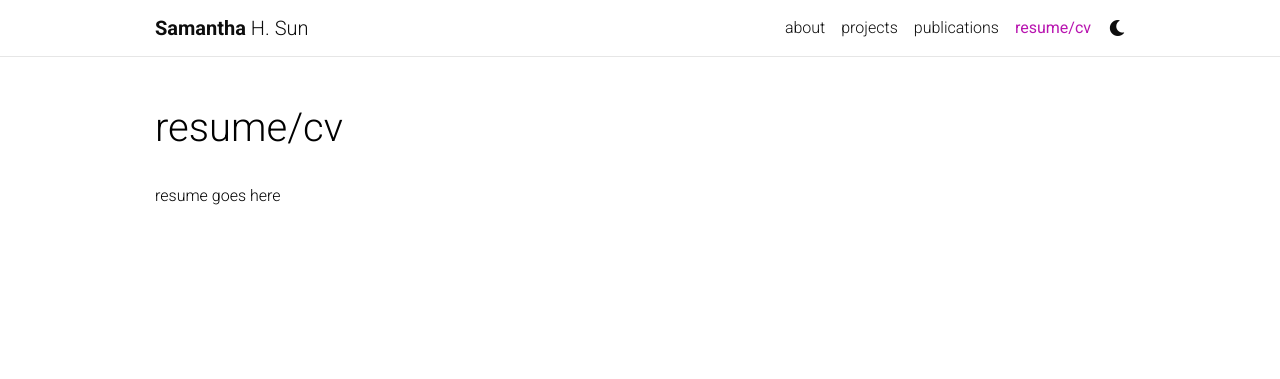
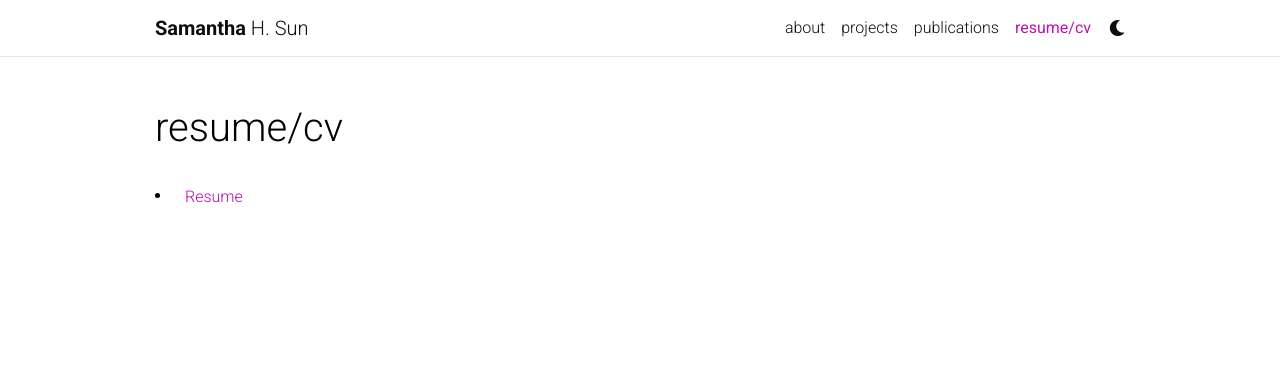
Before and after one commit to sunh20/samantha-sun, a Jekyll site: the page built from _pages/resume.md, in a window 1280 px wide. Shown: the top 379 px of the page. Built offline with Jekyll 4.4.1, drawn with Linux system fonts in a browser that asks for light colours; nearby versions of some CDN libraries; comment, search, counter and statistics services are not loaded; a style sheet for code colours, icons or effects is not loaded; part of the change alters nothing that is shown.

Commit message:
rename projects, add resume

```diff
--- a/_pages/resume.md
+++ b/_pages/resume.md
@@ -6,4 +6,11 @@ description:
 nav: true
 ---
 
-resume goes here
+<li class="inline-block">
+  <a
+    target="_blank"
+    class="align-middle link-primary mr-2 mr-lg-0 ml-lg-2"
+    href="/Sun_Resume_2021_11.pdf"
+    >Resume</a
+  >
+</li>
```
Also changed, not shown: _projects/moodcoh.md (renamed from _projects/4_project.md), _projects/paindecog.md (renamed from _projects/2_project.md), _projects/predstim.md (renamed from _projects/1_project.md), _projects/sleepwake.md (renamed from _projects/3_project.md), 1 other file.
